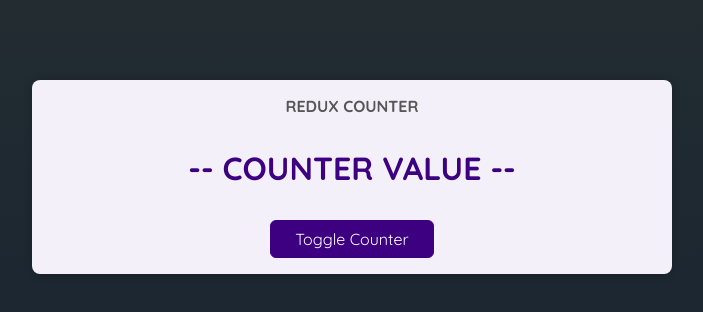
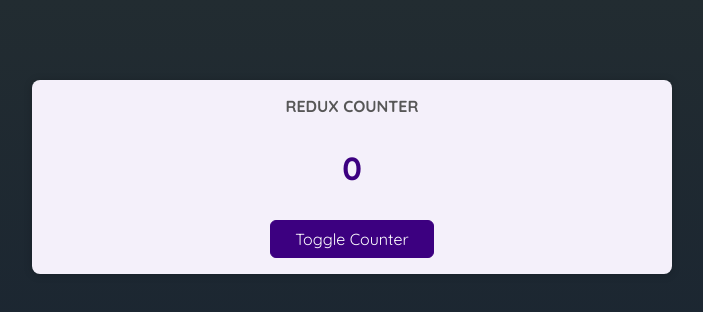
Before and after one commit to ThoI-i/react-advanced202502, a React (Vite) app: page / in a window 1280 px wide. Shown: the top 312 px of the page, without its empty margins (288-991 px from the left). Built offline with nearby package versions, Linux system fonts and the light colour scheme.

Commit message:
250305 09:42 # 22. 스토어에서 컴포넌트로 상태값 불러오기

```diff
--- a/src/main.jsx
+++ b/src/main.jsx
@@ -1,4 +1,10 @@
 import { createRoot } from 'react-dom/client';
 import App from './App.jsx';
+import { Provider } from 'react-redux';
+import store from './redux-practice/store';
 
-createRoot(document.getElementById('root')).render(<App />);
+createRoot(document.getElementById('root')).render(
+  <Provider store={store}>
+    <App />
+  </Provider>
+);
--- a/src/redux-practice/components/ReduxCounter.jsx
+++ b/src/redux-practice/components/ReduxCounter.jsx
@@ -1,10 +1,15 @@
+import { useSelector } from 'react-redux';
 import styles from './ReduxCounter.module.css';
 
 const ReduxCounter = () => {
+
+  // 리덕스가 관리하는 상태값을 불러오기
+  const count = useSelector(state => state.count);
+
   return (
     <main className={styles.counter}>
       <h1>Redux Counter</h1>
-      <div className={styles.value}>-- COUNTER VALUE --</div>
+      <div className={styles.value}>{ count }</div>
       <button>Toggle Counter</button>
     </main>
   );
--- /dev/null
+++ b/src/redux-practice/store/index.js
@@ -0,0 +1,26 @@
+import { createStore } from "redux";
+
+// 상태관리할 데이터의 초기값을 세팅
+const initialState = {
+  count: 0,
+};
+
+// reducer: 상태관리를 위한 함수
+/**
+ *
+ * @param {*} state - 상태변경 이전의 상태값
+ * @param {*} action - 상태를 어떻게 변경시킬지의 대한 명세서
+ * @return - 변경이 완료된 새로운 상태값
+ */
+const counterReducer = (state = initialState, action) => {
+  console.log('prev state: ', state);
+  console.log('action: ', action);
+
+  return state;
+};
+
+// 리덕스는 단 하나의 스토어만 사용한다.
+// 스토어는 최상단 컴포넌트에 제공해야 한다.
+const store = createStore(counterReducer);
+
+export default store;
```
